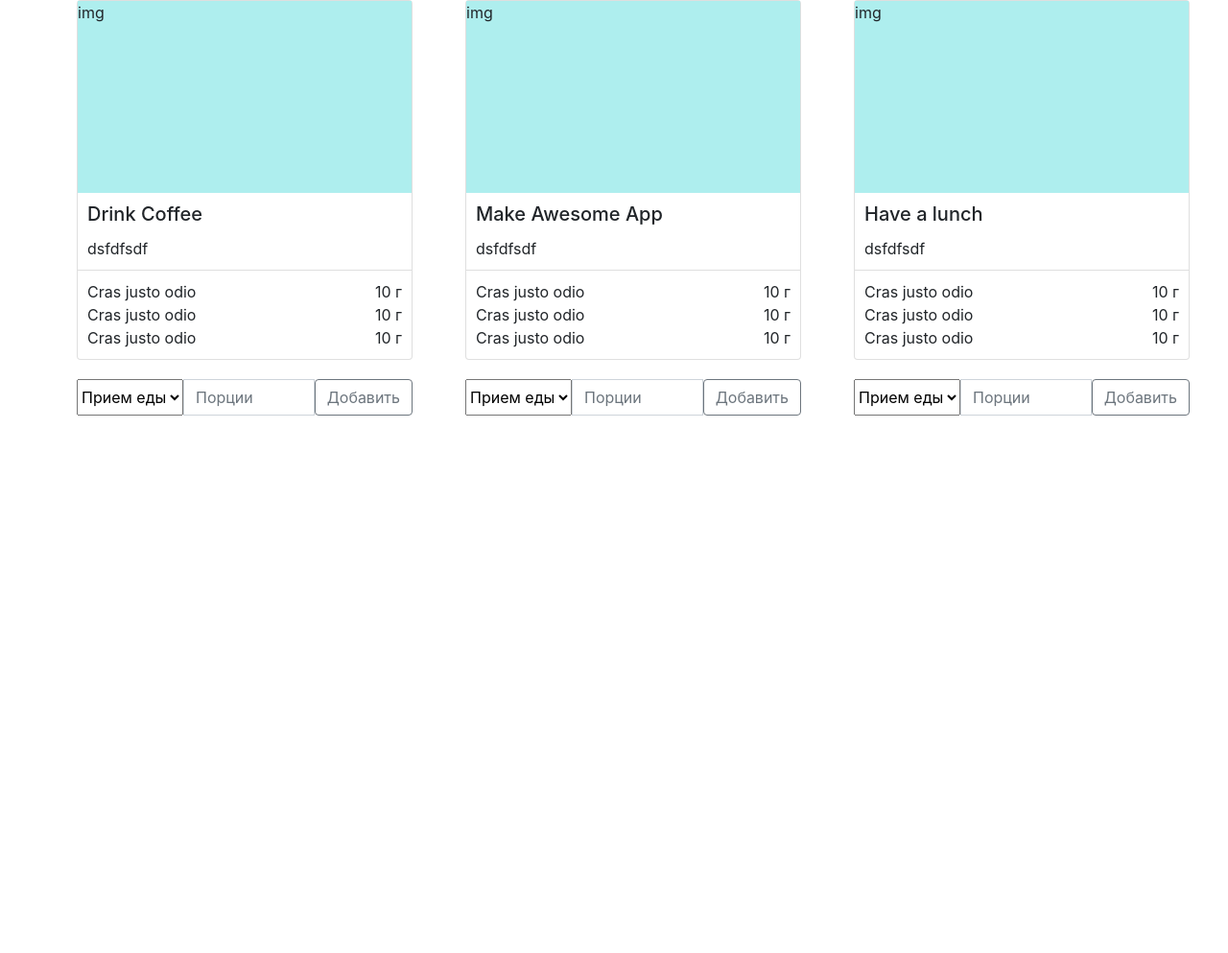
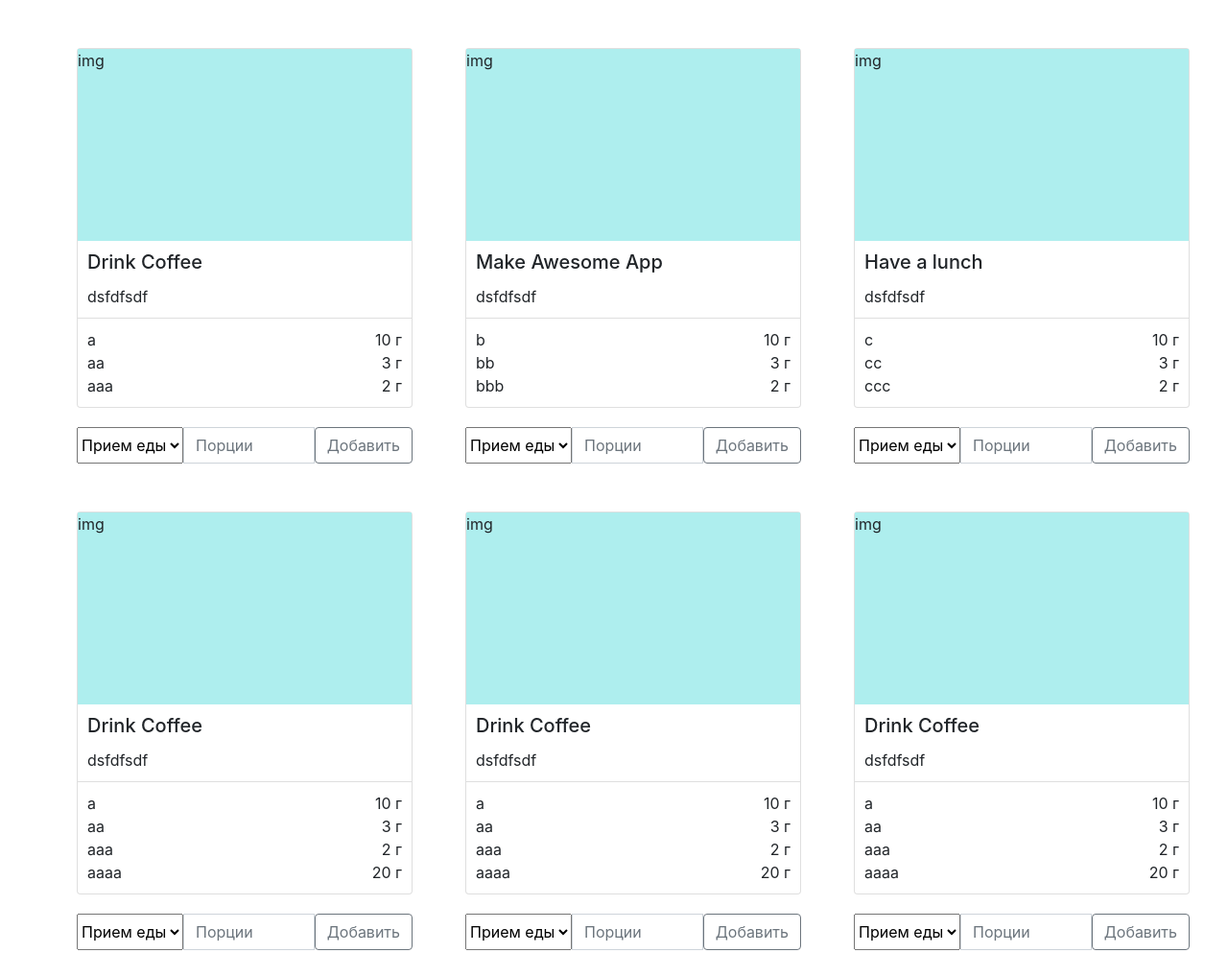
Before and after one commit to Khutor1234/MyMenu, a React app: page / in a window 1280 px wide. Shown: the top 993 px of the page at 96% size. Before the commit the page ends 800 px from the top, so only its background shows below. Built offline with nearby package versions, Linux system fonts and the light colour scheme.

Commit message:
adding ingridients

```diff
--- a/src/components/app/app.js
+++ b/src/components/app/app.js
@@ -7,9 +7,13 @@ import './app.sass';
 const App = () => {
 
   const todoData = [
-    { label: 'Drink Coffee', recepie:'dsfdfsdf', ingridients: {efdfe: 10, dsdfd:3, cddc:2}, id: 1 },
-    { label: 'Make Awesome App', recepie:'dsfdfsdf',ingridients: {efdfe: 10, dsdfd:3, cddc:2}, id: 2 },
-    { label: 'Have a lunch', recepie:'dsfdfsdf',ingridients: {efdfe: 10, dsdfd:3, cddc:2}, id: 3 }
+    { label: 'Drink Coffee', recepie:'dsfdfsdf', ingridients: {a: 10, aa:3, aaa:2}, id: 1 },
+    { label: 'Make Awesome App', recepie:'dsfdfsdf',ingridients: {b: 10, bb:3, bbb:2}, id: 2 },
+    { label: 'Have a lunch', recepie:'dsfdfsdf',ingridients: {c: 10, cc:3, ccc:2}, id: 3 },
+    { label: 'Drink Coffee', recepie:'dsfdfsdf', ingridients: {a: 10, aa:3, aaa:2, aaaa: 20}, id: 4 },
+    { label: 'Drink Coffee', recepie:'dsfdfsdf', ingridients: {a: 10, aa:3, aaa:2, aaaa: 20}, id: 4 },
+    { label: 'Drink Coffee', recepie:'dsfdfsdf', ingridients: {a: 10, aa:3, aaa:2, aaaa: 20}, id: 6 },
+    { label: 'Drink Coffee', recepie:'dsfdfsdf', ingridients: {a: 10, aa:3, aaa:2, aaaa: 20}, id: 7 },
   ];
 
   return (
--- a/src/components/menu-ingridients/menu-ingridients.js
+++ b/src/components/menu-ingridients/menu-ingridients.js
@@ -2,21 +2,27 @@ import React from 'react';
 
 import './menu-ingridients.sass';
 
-const MenuIngridients = () => {
+// eslint-disable-next-line react/prop-types
+const MenuIngridients = ({ingrid}) => {
+
+
+    const elem = Object.entries(ingrid);
+
+    // eslint-disable-next-line react/prop-types
+    const elements = elem.map((item) => {
+
+        return (
+          // eslint-disable-next-line react/jsx-key
+          <li>
+            <div>{item[0]}</div>
+            <span>{item[1]} г</span>
+          </li>
+        );
+      });
+
     return(
         <ul className = "list-group list-group-flush menu-ingridients">
-			<li >
-                <div>Cras justo odio</div>
-                <span>10 г</span>
-            </li>
-			<li >
-                <div>Cras justo odio</div>
-                <span>10 г</span>
-            </li>
-            <li >
-                <div>Cras justo odio</div>
-                <span>10 г</span>
-            </li>
+			{elements}
 		</ul>
     )
 }
--- a/src/components/menu-list-item/menu-list-item.js
+++ b/src/components/menu-list-item/menu-list-item.js
@@ -6,7 +6,7 @@ import MenuIngridients from '../menu-ingridients';
 import './menu-list-item.sass';
 
 // eslint-disable-next-line react/prop-types
-const MenuListItem = ({ label,recepie }) => {
+const MenuListItem = ({ label,recepie, ingridients }) => {
 
 	return (
 		<div className = 'menu-list-item'>
@@ -17,7 +17,7 @@ const MenuListItem = ({ label,recepie }) => {
 					<p className = "card-text">{recepie}</p>
 				</div>
 
-				<MenuIngridients/>
+				<MenuIngridients ingrid = {ingridients} />
 			</div>
 
 			<MenuForm />
--- a/src/components/menu-list-item/menu-list-item.sass
+++ b/src/components/menu-list-item/menu-list-item.sass
@@ -1,5 +1,6 @@
 .menu-list-item
     width: 350px
+    margin-top: 50px
     .card-body
         padding: 10px
 
--- a/src/components/menu-list/menu-list.sass
+++ b/src/components/menu-list/menu-list.sass
@@ -2,3 +2,4 @@
     list-style-type: none
     display: flex
     justify-content: space-between
+    flex-wrap: wrap
```
